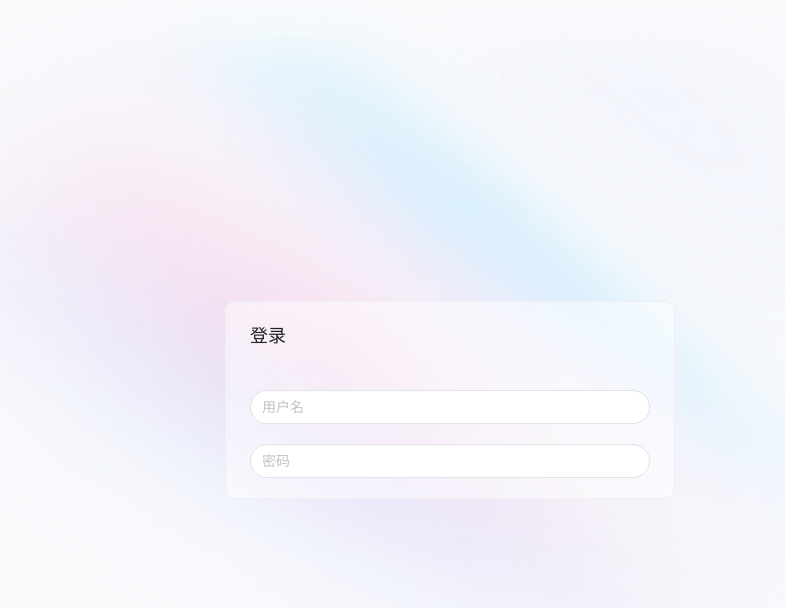
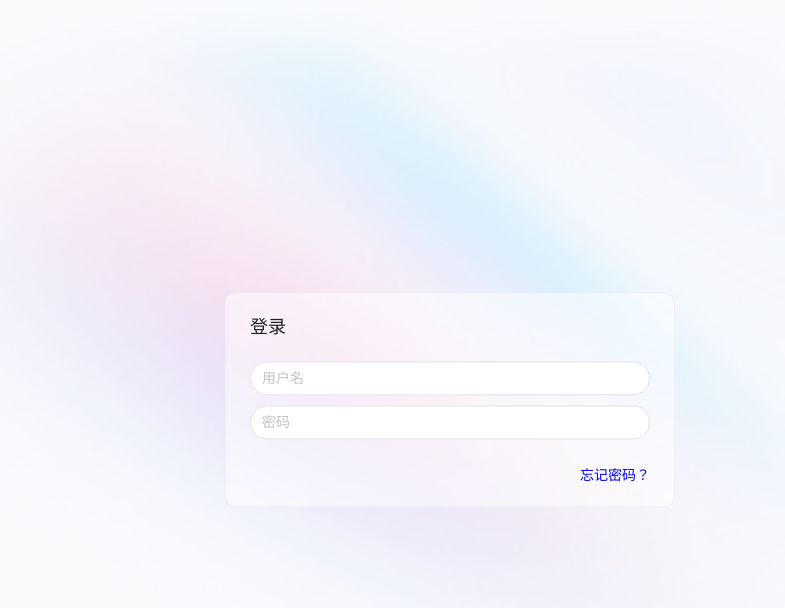
Before and after one commit to Johnny-zbb/SuperGIS, a Vue app: page / in a window 1280 px wide. Shown: the top 608 px of the page, without its empty margins (190-975 px from the left). Built offline with nearby package versions, Linux system fonts and the light colour scheme.

Commit message:
登录增加过渡进度条

```diff
--- a/src/App.vue
+++ b/src/App.vue
@@ -1,9 +1,11 @@
 <script setup lang="ts">
-import HelloWorld from './components/HelloWorld.vue'
+import { NLoadingBarProvider} from 'naive-ui'
 </script>
 
 <template>
-  <router-view></router-view>
+  <n-loading-bar-provider>
+    <router-view></router-view>
+  </n-loading-bar-provider>
 </template>
 
 <style scoped>
--- a/src/pages/login/index.vue
+++ b/src/pages/login/index.vue
@@ -3,6 +3,7 @@
     <n-card title="登录">
         <n-input round placeholder="用户名" v-model:value="user.username"/>
         <n-input round placeholder="密码" v-model:value="user.password"  @keydown.enter="login"/>
+        <a class="forget" href="javascript:void()">忘记密码？</a>
     </n-card>
 </div>
 
@@ -12,6 +13,8 @@ import { IosAppstore } from '@vicons/ionicons4'
 import { NCard ,NInput} from 'naive-ui'
 import {reactive} from 'vue'
 import { useRouter } from 'vue-router'
+import { useLoadingBar } from 'naive-ui'
+const loadingBar = useLoadingBar()
 const router = useRouter()
 const user = reactive({
     username:'',
@@ -19,11 +22,15 @@ const user = reactive({
 })
 let login = function(params) {
     console.log(router)
-    router.push('home')
+    loadingBar.start()
+    setTimeout(() => {
+        loadingBar.finish()
+        router.push('home')
+    }, 1000);
 }
 
 </script>
-<style lang="scss">
+<style lang="scss" scoped>
 .login {
     height: 100%;
     background: url('@/assets/beams.jpg');
@@ -40,7 +47,14 @@ let login = function(params) {
     top: 50%;
     transform: translate(-50%,-50%);
 }
-.n-input{
-    margin-top: 20px;
+.n-input:nth-child(2){
+    margin-top: 10px;
+    margin-bottom: 10px;
+}
+.forget{
+    position: relative;
+    float: right;
+    margin-top: 15px;
+    text-decoration: none;
 }
 </style>
```
